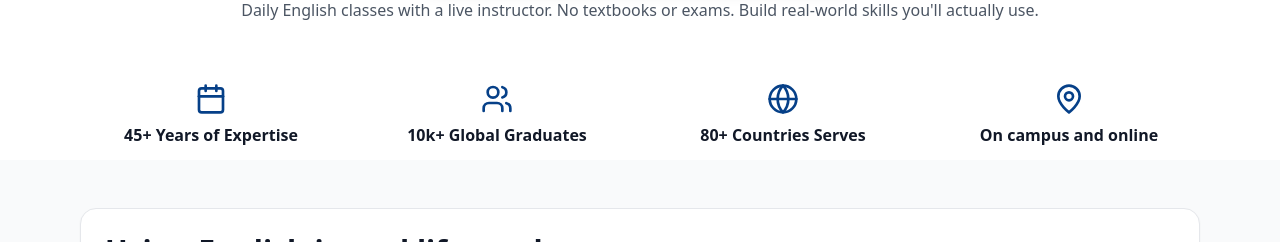
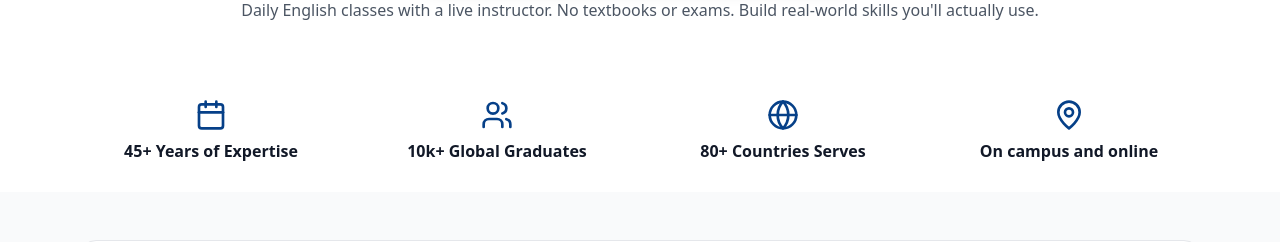
Before and after one commit to Qwixo/Qwixo-apply.INTERLINK.edu-12.3.2026, a React (Vite) app: page /greensboro in a window 1280 px wide. Shown: the part 810-1052 px from the top of the page. Built offline with nearby package versions, Linux system fonts and the light colour scheme.

Commit message:
Updated GreensboroPage.tsx

```diff
--- a/src/pages/GreensboroPage.tsx
+++ b/src/pages/GreensboroPage.tsx
@@ -178,7 +178,7 @@ function GreensboroPage() {
       </section>
 
 {/* Section 2: Credibility Strip */}
-<section className="bg-white py-0 md:py-0">
+<section className="bg-white py-4 md:py-4">
   <div className="max-w-6xl mx-auto px-4">
     <div className="grid grid-cols-2 md:grid-cols-4 gap-4 md:gap-6 text-center items-stretch">
       <div className="flex flex-col items-center justify-center gap-2 min-h-[80px] md:min-h-[90px]">
```
